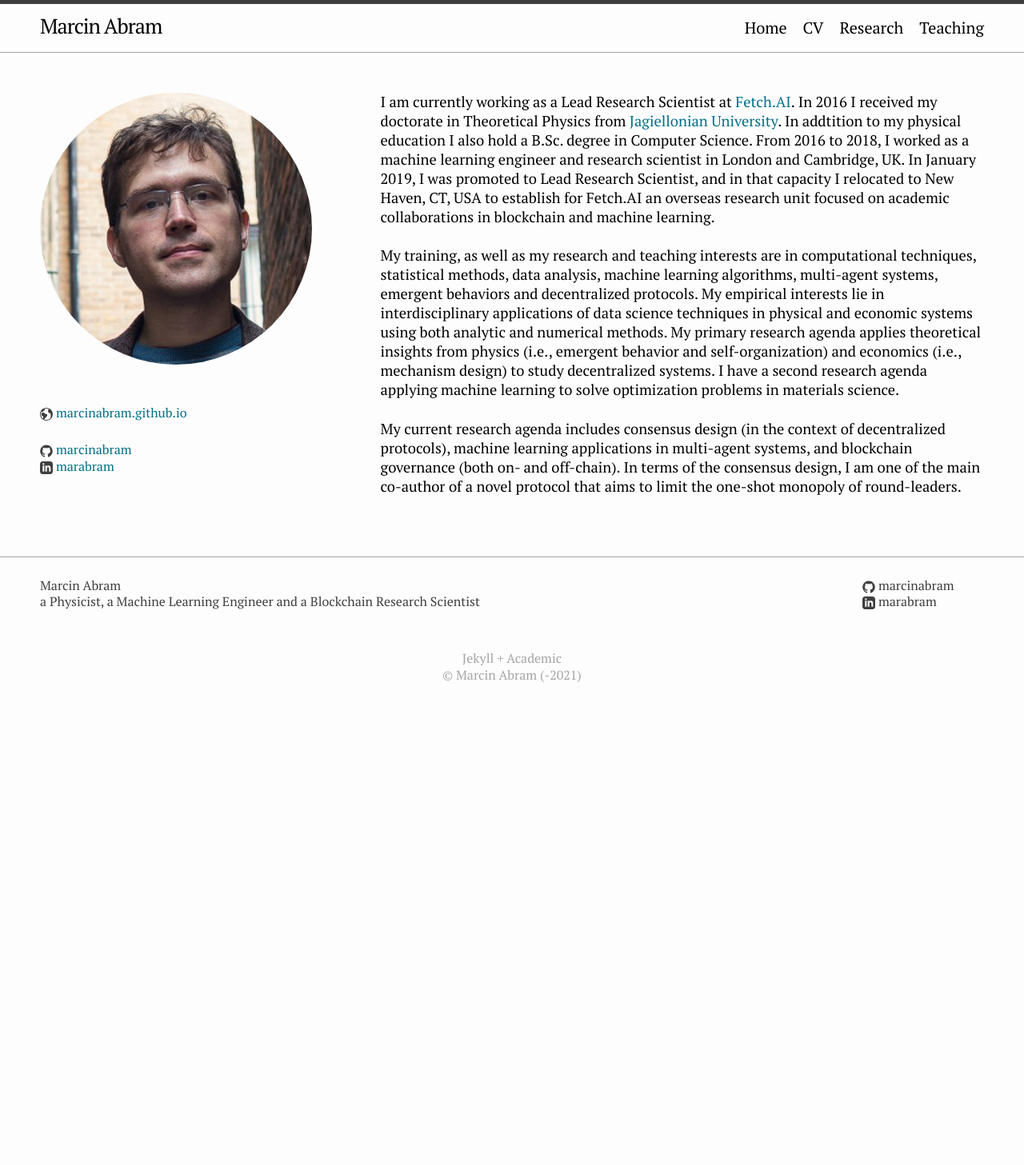
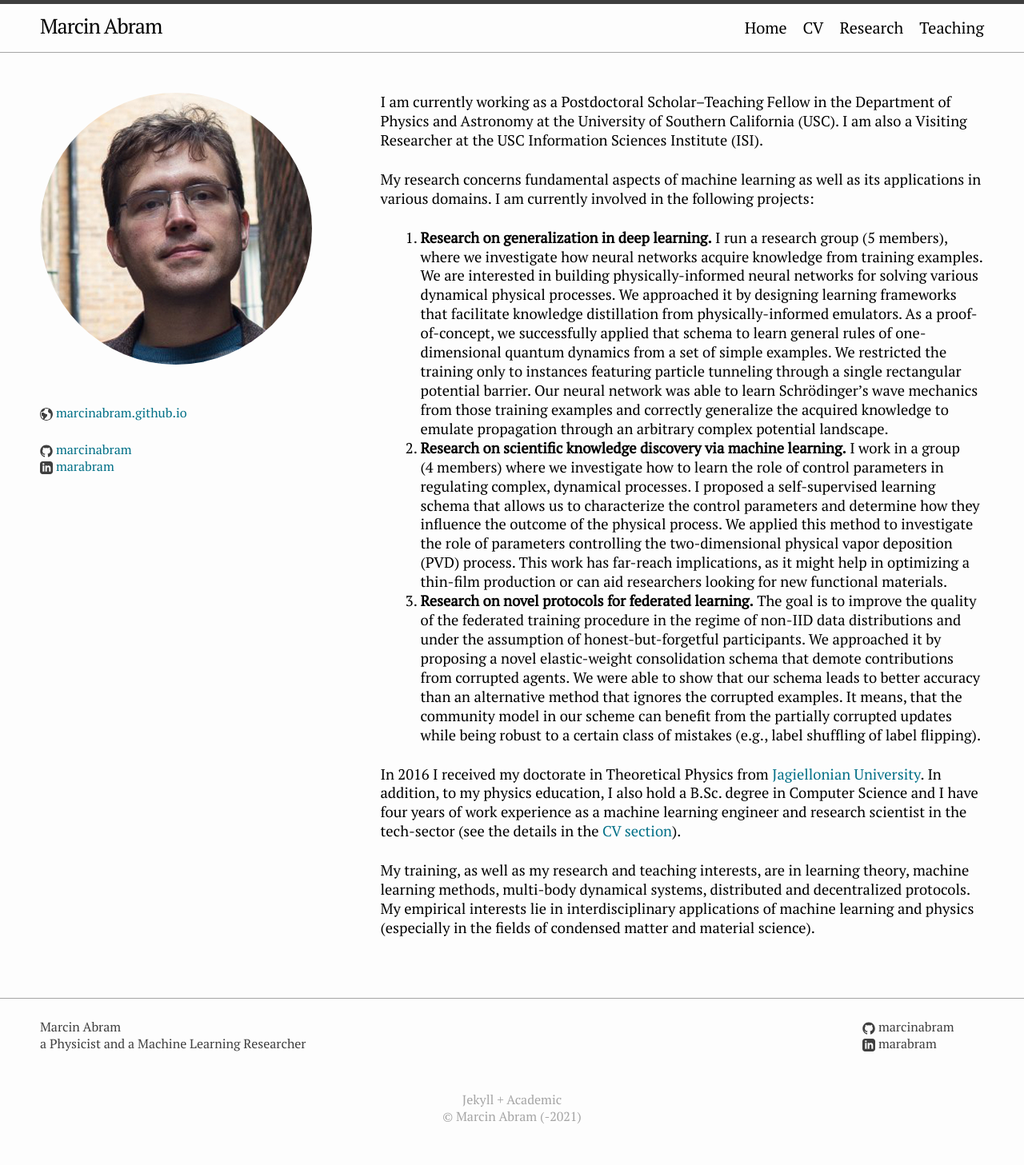
Before and after one commit to marcinabram/marcinabram.github.io, a Jekyll site: the page built from markdowns/0index.md, in a window 1280 px wide. Shown: the whole page at 80% size. Built offline with Jekyll 4.4.1, drawn with Linux system fonts in a browser that asks for light colours; before the commit the page ends 905 px from its top, so only the background shows below that.

Commit message:
USC experience added

```diff
--- a/_config.yml
+++ b/_config.yml
@@ -2,7 +2,7 @@
 title: Marcin Abram
 title_html: "Marcin Abram"
 description:
-  en: a Physicist, a Machine Learning Engineer and a Blockchain Research Scientist
+  en: a Physicist and a Machine Learning Researcher
 baseurl: ""
 url: "https://marcinabram.github.io"
 
--- a/markdowns/0index.md
+++ b/markdowns/0index.md
@@ -8,21 +8,13 @@ seo:
   title: Marcin Abram
 ---
 
-I am currently working as a Lead Research Scientist at <a href="https://fetch.ai/">Fetch.AI</a>. In 2016 I received my doctorate in Theoretical Physics from <a href="https://en.uj.edu.pl/en">Jagiellonian University</a>. In addtition to my physical education I also hold a B.Sc. degree in Computer Science. From 2016 to 2018, I worked as a machine learning engineer and research scientist in London and Cambridge, UK. In January 2019, I was promoted to Lead Research Scientist, and in that capacity I relocated to New Haven, CT, USA to establish for Fetch.AI an overseas research unit focused on academic collaborations in blockchain and machine learning.
+I am currently working as a Postdoctoral Scholar&ndash;Teaching Fellow in the Department of Physics and Astronomy at the University of Southern California (USC). I am also a Visiting Researcher at the USC Information Sciences Institute (ISI).
 
-My training, as well as my research and teaching interests are in computational techniques, statistical methods, data analysis, machine learning algorithms, multi-agent systems, emergent behaviors and decentralized protocols. My empirical interests lie in interdisciplinary applications of data science techniques in physical and economic systems using both analytic and numerical methods. My primary research agenda applies theoretical insights from physics (i.e., emergent behavior and self-organization) and economics (i.e., mechanism design) to study decentralized systems. I have a second research agenda applying machine learning to solve optimization problems in materials science.
+My research concerns fundamental aspects of machine learning as well as its applications in various domains. I am currently involved in the following projects:
+ 1. **Research on generalization in deep learning.** I run a research group (5&nbsp;members), where we investigate how neural networks acquire knowledge from training examples. We are interested in building physically-informed neural networks for solving various dynamical physical processes. We approached it by designing learning frameworks that facilitate knowledge distillation from physically-informed emulators. As a proof-of-concept, we successfully applied that schema to learn general rules of one-dimensional quantum dynamics from a set of simple examples. We restricted the training only to instances featuring particle tunneling through a single rectangular potential barrier. Our neural network was able to learn Schr&#246;dinger's wave mechanics from those training examples and correctly generalize the acquired knowledge to emulate propagation through an arbitrary complex potential landscape.
+ 2. **Research on scientific knowledge discovery via machine learning.** I work in a group (4&nbsp;members) where we investigate how to learn the role of control parameters in regulating complex, dynamical processes. I proposed a self-supervised learning schema that allows us to characterize the control parameters and determine how they influence the outcome of the physical process. We applied this method to investigate the role of parameters controlling the two-dimensional physical vapor deposition (PVD) process. This work has far-reach implications, as it might help in optimizing a thin-film production or can aid researchers looking for new functional materials.
+ 3. **Research on novel protocols for federated learning.** The goal is to improve the quality of the federated training procedure in the regime of non-IID data distributions and under the assumption of honest-but-forgetful participants. We approached it by proposing a novel elastic-weight consolidation schema that demote contributions from corrupted agents. We were able to show that our schema leads to better accuracy than an alternative method that ignores the corrupted examples. It means, that the community model in our scheme can benefit from the partially corrupted updates while being robust to a certain class of mistakes (e.g., label shuffling of label flipping).
 
-My current research agenda includes consensus design (in the context of decentralized protocols), machine learning applications in multi-agent systems, and blockchain governance (both on- and off-chain). In terms of the consensus design, I am one of the main co-author of a novel protocol that aims to limit the one-shot monopoly of round-leaders.
+In 2016 I received my doctorate in Theoretical Physics from <a href="https://en.uj.edu.pl/en">Jagiellonian University</a>. In addition, to my physics education, I also hold a B.Sc. degree in Computer Science and I have four years of work experience as a machine learning engineer and research scientist in the tech-sector (see the details in the <a href="CV">CV section</a>).
 
-
-<!--
-
-I'm working for [Fetch.AI](https://fetch.ai/) as a Lead Research Scientist. My research focuses on consensus protocols, economic limits of blockchains, systems design and machine learning applications in distributed systems. Recently I moved to New Haven, CT, to set up a new US research unit for my company.
-
-Previously I worked as a Machine Learning Engineer at TypeScore, a London-based fintech startup. I was their first employee and the main developer. In two years we created a technology to find, extract, and analyse data on businesses that surpassed the existing state-of-the-art solutions.
-
-Between 2011 and 2016 worked as a research assistant in the theoretical condensed matter physics group led by [Prof. Józef Spałek](https://pl.wikipedia.org/wiki/J%C3%B3zef_Spa%C5%82ek). I was a team member in two national grants and I published seven articles in world-class scientific journals. In my work, I focused on developing approximated methods of solving complex, multi-body quantum systems.
-
-Specialized knowledge: Distributed Ledger Technologies, Blockchain Design, Consensus Protocols, Machine Learning, Neural Networks, Bayesian Models, Artificial Neural Networks, Physics, Theory of Magnetism and Superconductivity, High-Performance Computing, Scientific Research, Academic Teaching.
-
--->
+My training, as well as my research and teaching interests, are in learning theory, machine learning methods, multi-body dynamical systems, distributed and decentralized protocols. My empirical interests lie in interdisciplinary applications of machine learning and physics (especially in the fields of condensed matter and material science).
--- a/markdowns/1cv.md
+++ b/markdowns/1cv.md
@@ -6,8 +6,9 @@ permalink: /CV
 invisible: false
 ---
 
-I hold a M.Sc. (5-year Master Program) and a Ph.D. in Theoretical Physics. In addtition to my physics education I also hold a B.Sc. degree in Computer Science. From 2016 to 2018, I worked as a machine learning engineer and scientist in London and Cambridge, UK. Currently I am based in New Haven, CT and I work as a Lead Research Scientist at <a href="https://fetch.ai/">Fetch.AI</a>.
-For detail information, check [my full curriculum vitae (updated September 2019)](/assets/abram_cv.pdf) or check <a href="https://www.linkedin.com/in/marabram/">my profile on LinkedIn</a>.
+I hold an M.Sc. (5-year Master Program) and a Ph.D. in Theoretical Physics. In addition to my physics education, I also got a B.Sc. degree in Computer Science. From 2016 to 2020, I worked as a machine learning engineer and scientist in London and Cambridge, UK. Currently, I am working as a Postdoctoral Scholar-Teaching Fellow in the Department of Physics and Astronomy at the University of Southern California (USC) with a second appointment at the USC Information Sciences Institute (ISI) as a Visiting Researcher.
+
+For detail information, check [my full curriculum vitae (updated November 2021)](/assets/abram_cv.pdf) or see <a href="https://www.linkedin.com/in/marabram/">my profile on LinkedIn</a>.
 
 <center>
 <a href="/assets/abram_cv.pdf" rel="Abram CV" style="text-decoration: none">
--- a/markdowns/2research.md
+++ b/markdowns/2research.md
@@ -5,20 +5,41 @@ title: Research
 permalink: /research/
 ---
 
+In my doctoral research, I focused on mathematical modeling and numerical method for solving strongly correlated fermion problems. I applied that knowledge to study unconventional superconductivity in strongly correlated materials and for modeling classical and quantum phase transitions in heavy-fermion systems.
 
-In my doctoral research, I focused on mathematical modeling and developing a numerical method for solving strongly correlated fermion problems. In particular, I was responsible for the development of methods and software for estimating the ground state energy of strongly correlated materials and for modeling classical and quantum phase transitions in heavy-fermion systems. In that work, my additional education as a computer scientist proved to be relevant, as my tasks required algorithm optimization, computations at the university’s supercomputer and non-trivial data analysis and interpretation.
-
-My current research agenda includes consensus design (in the context of decentralized protocols), machine learning applications in multi-agent systems, and blockchain governance (both on- and off-chain). In terms of the consensus design, I am one of the main co-author of a novel protocol that aims to limit the one-shot monopoly of round-leaders. This preliminary work shows that the protocol might enhance security by preventing or reducing scale of some attacks (like an <i>undercutting attack</i> or <i>Flash Boys 2.0</i>).
-
-Another project in which I am involved regards applications of machine learning techniques in physics. The goal of that project is to investigate methods that can be used to estimate the physical characteristics of organic molecules. Using a variational autoencoder, it is possible to calculate molecular-embedding and used it to estimate selected physical characteristics of new molecules. We plan to move beyond these initial point estimates to use Bayesian methods to model the uncertainty of these predictions. This development would help researchers search for candidate-molecules with particularly extreme physical properties.
+When working for TypeScore (2016-2018), I was interested in model robustness and the problem of learning from heterogeneous data. When at Fetch.AI (2018-2020), my task was to study the security and robustness of decentralized protocols. I was one of the lead researchers in a group working on consensus algorithms design and applications of machine learning in decentralized systems.
 
 ### Publications
 
 <ul>
 
 <li>
+D. Stripelis, M. Abram, and J.-L. Ambite,
+<i>Performance Weighting for Robust Federated Learning Against Corrupted Sources</i>
+(in preparation).
+</li>
+
+<li>
+M. Abram, K. Burghardt, R. Dingreville, J. A. Stewart, G. Ver Steeg, and A. Galstyan,
+<i>Learning concentration modulation in thin-films via neural modeling of transitional states</i>
+(in preparation).
+</li>
+
+<li>
+Y. Yao, C. Cao, D. Khanna, M. Agarwal, S. Haas, and M. Abram,
+<i>Emulating quantum dynamics with neural networks via knowledge distillation</i>
+(in preparation).
+</li>
+
+<li>
 M. Abram, D. Honerkamp, J. Ward, J.-M. Wong,
-<i>Democratising blockchain: A minimal agency consensus model (2019)</i>, presented as working paper at <a href="http://tokenomics2019.org">Tokenomics 2019</a>.
+<i>Democratising blockchain: A minimal agency consensus model (2019)</i>, presented as working paper at <a href="http://tokenomics2019.org">Tokenomics 2019</a>, see the preprint at <a href="https://arxiv.org/abs/2006.05390">
+https://arxiv.org/abs/2006.05390</a>.
+</li>
+
+<li>
+Y. Ye, D. Qiu, J. Ward, and M. Abram,
+<i>Model-free real-time autonomous energy management for a residential multi-carrier energy system: A deep reinforcement learning approach</i>, <a href="https://doi.org/10.24963/ijcai.2020/48">Proceedings of the Twenty-Ninth International Joint Conference on Artificial Intelligence (IJCAI) (2020).</a>
 </li>
 
 <li>
@@ -83,14 +104,25 @@ Phys. Rev. B 88, 094502 (2013).
 
 ### Service
 
-Since 2018 I regularly review articles for <i>Journal of Physics: Material</i>, <i>Journal of Physics: Condensed Matter</i>, <i>New Journal of Physics</i> and <i>Physica Scripta</i> related to such topics as an application of machine learning in physics, neural networks, scientific computing, magnetism and novel materials [(cf. my profile on publons)](https://publons.com/researcher/1594724/marcin-abram/).
+Since 2018 I regularly review articles for
+ <i>New Journal of Physics</i>,
+ <i>Journal of Physics: Material</i>,
+ <i>Journal of Physics: Condensed Matter</i>,
+ <i>Physica Scripta</i>,
+ <i>Machine Learning: Science and Technology</i>,
+ <i>IOP SciNotes</i>,
+ and <i>Superconductor Science and Technology</i>.
+In 2020, I was awarded the <i>Outstanding Reviewer</i> title by the IOP Journal of Physics: Condensed Matter.
 
 ### Comercial projects
 
 <ul>
 
 <li>
-<i>Open Risk Exchange (ORX) portal</i>, the first online portal offering free credit scores for businesses in the United Kingdom. The score is built with help of complex statistical modelling and machine learning algorithms combined with a wide variety of structured and unstructured data sources.
+<i>Open Risk Exchange (ORX) portal</i>, the first online portal offering free credit scores for businesses in the United Kingdom. The score is built with help of complex statistical modeling and machine learning algorithms combined with a wide variety of structured and unstructured data sources.
+</li>
+<li>
+<i>A minimal agency consensus model</i>. I am one of the main co-authors of a novel protocol that aims to limit the one-shot monopoly of round-leaders. The protocol was designed to offer a high throughput while reducing the scale of some attacks that traditional blockchains are prone to (like an <i>undercutting attack</i> or <i>Flash Boys 2.0</i>).
 </li>
 
 </ul>
--- a/markdowns/3teaching.md
+++ b/markdowns/3teaching.md
@@ -5,31 +5,16 @@ title: Teaching
 permalink: /teaching/
 ---
 
-
-I developed my teaching philosophy in several contexts.  My first classroom experience involved teaching gifted high school students. The classes were intended to prepare students for the National Physics and Astronomy Olympiads.
+I developed my teaching philosophy in several contexts. My first classroom experience involved teaching gifted high school students. The classes were intended to prepare students for the National Physics and Astronomy Olympiads.
 Several students reached the finalist level of the Olympiad competition (i.e., ranked in the top 100 nationally) in the National Physics Olympiad and one student received the silver medal won on the 7th International Olympiad on Astronomy and Astrophysics (IAOO 2013) in Volos, Grece.
 
+I also have experience teaching courses at the university level, both on the undergraduate and graduate levels. At the Jagiellonian University, I taught freshman-level class, <i>Physics with Biophysics Elements</i> for Environmental Studies majors students and <i>Statistical Physics</i>.
+The student evaluated my classes at 4.88/5.0 and 4.97/5.0 with the annual university averages 4.40 and 4.36 respectively. At the University of Southern California, I taught PHYS-304 <i>Mechanics</i> and DSCI-552 <i>Machine Learning for Data Science</i>, as well as a number of senior projects from Physics/Computer Science majors.
 
-I also have experience teaching courses at the university level. I toughted freshman-level class, <i>Physics with Biophysics Elements</i> for Environmental Studies majors students and <i>Statistical Physics</i>.
-The student evaluated my classes 4.88/5.0 (2013) and 4.97/5.0 (2014) with the annual university averages 4.40 and 4.36 respectively.
-
-I continue to pursue my passion for teaching while working in industry. I participated in group-learning and I led a session at the London Data Science Journal Club. I co-organized and taught a Data Science Bootcamp in April 2018 in London, leading classes about natural language processing. In my capacity as a Lead Research Scientist at Fetch.AI, I visit university campuses to teach about blockchain and machine learning.
-
-For detail information, check [my full curriculum vitae (updated September 2019)](/assets/abram_cv.pdf).
+For detail information, check [my full curriculum vitae (updated November 2021)](/assets/abram_cv.pdf).
 
 <center>
 <a href="/assets/abram_cv.pdf" rel="Abram CV" style="text-decoration: none">
     <img src="/assets/teaching_teaser.jpg" width="700" hspace="20"/>
 </a>
 </center>
-
-
-<!--
-I have developed my teaching skills both in a university setting and in my community. I have extensive experience in preparing lectures and tutorials, teaching both large and small classes. During my PhD, I revitalized and led a course for high school students on advanced physics topics and numerical methods. Many of my students went on to be competitive participants in regional, national and international competitions (one our student got a silver medal on 7th International Olympiad on Astronomy and Astrophysics, others obtained several finalist titles in the National Physics Olympiad).
-
-At the university, I taught several undergraduate-level courses, including Statistical Physics recitation sessions for third-year physics undergraduates. Students evaluated my teaching skills as superior, namely at 4.88/5.0 in 2013 and at 4.97/5.0 in 2014, while the annual university averages were 4.40 and 4.36 respectively.
-
-I make an effort to be an active member of my local and academic community. I helped with the organization of the PyData London 2018 Conference. I also volunteered as an instructor during the recent Python Data Science Beginners Bootcamp, where I led a session about Natural Language Processing. Last year, I was invited back to my home department to give a talk about machine learning and potential applications to physics research.
-
-Since 2018 I regularly review articles for Journal of Physics: Material and New Journal of Physics related to such topics as an application of machine learning in physics, neural networks, scientific computing, magnetism and novel materials [(cf. my profile on publons)](https://publons.com/researcher/1594724/marcin-abram/).
--->
```
Also changed, not shown: sitemap.xml (+5 -5 lines), Gemfile.lock, academic.gemspec, assets/cv_teaser.jpg, assets/teaching_teaser.jpg, 1 other file.
